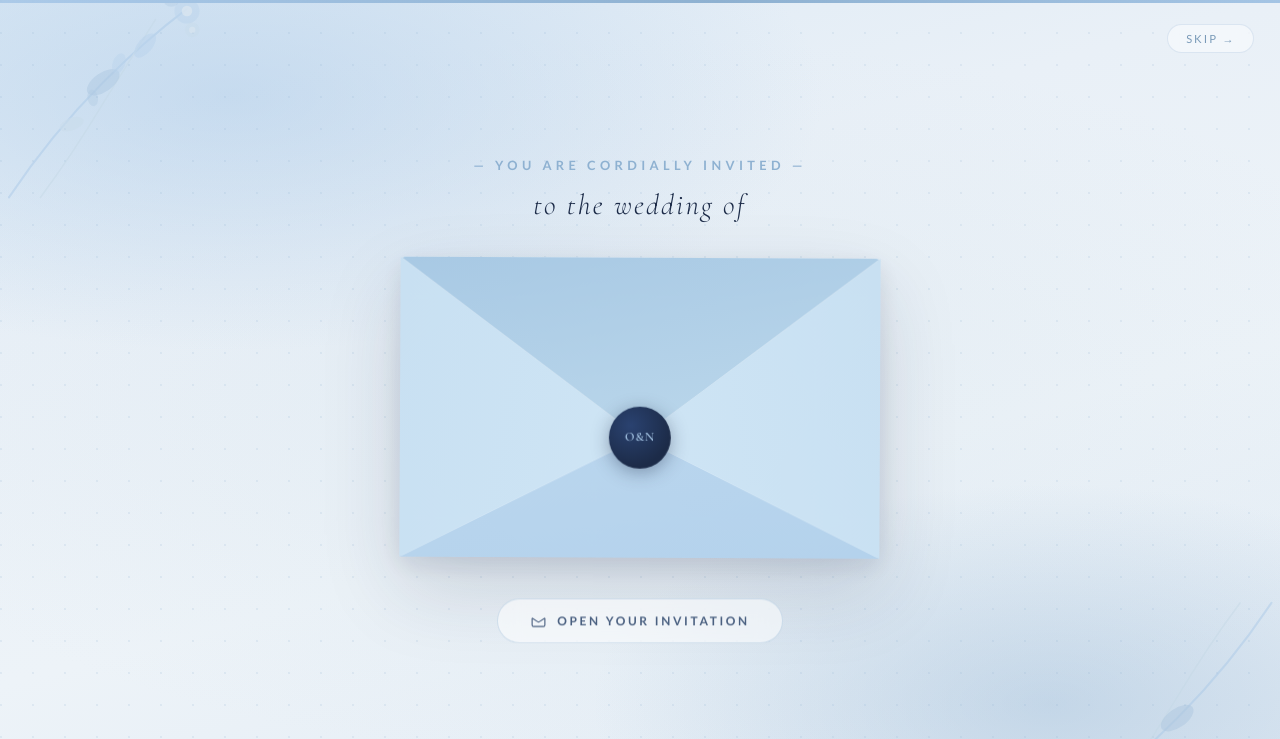
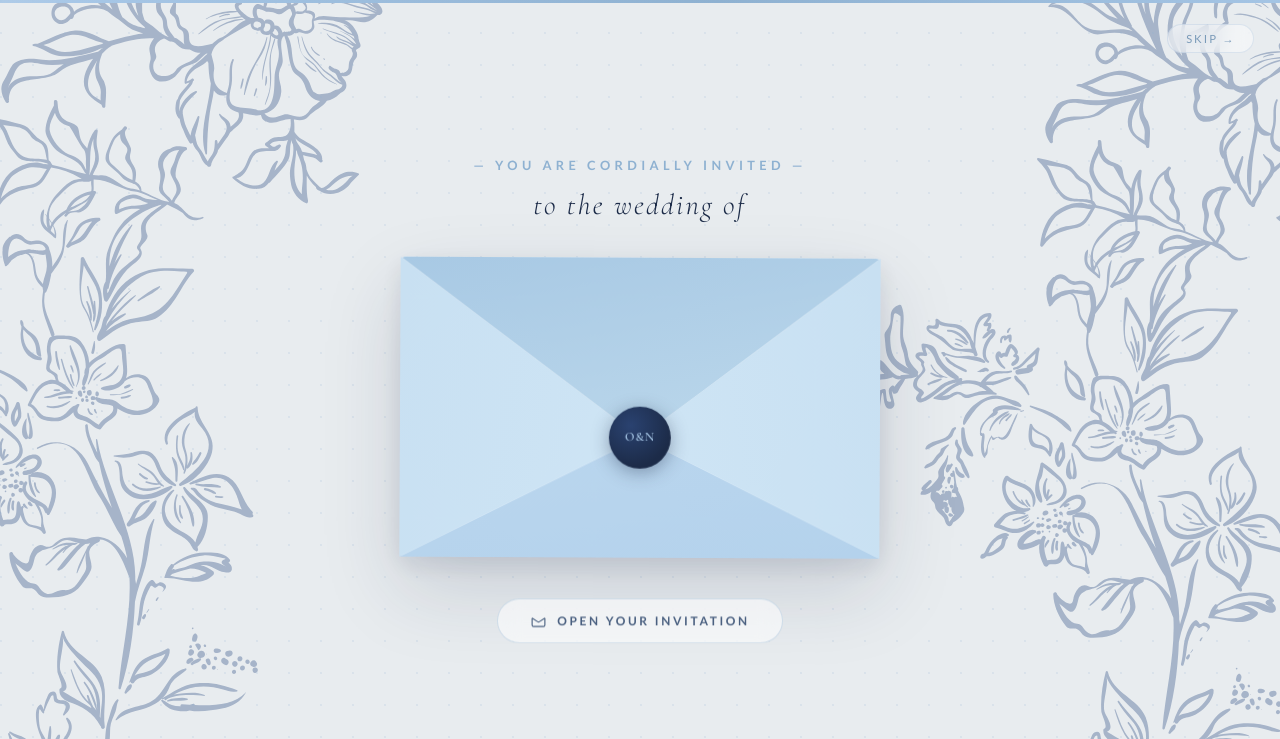
Before and after one commit to MrBtc04/oshie-nunura-wedding, a website: page public/index.html in a window 1280 px wide. Shown: the top 739 px of the page. Drawn offline with nearby package versions, Linux system fonts and the light colour scheme.

Commit message:
Add custom watercolor ribbon background to envelope page

```diff
--- a/public/index.html
+++ b/public/index.html
@@ -41,40 +41,7 @@
     <!-- Skip button -->
     <button class="env-skip" id="env-skip" aria-label="Skip intro and go to RSVP page">Skip →</button>
 
-    <!-- Corner florals (same as hero) -->
-    <div class="env-corner env-corner--tl" aria-hidden="true">
-      <svg viewBox="0 0 220 220" xmlns="http://www.w3.org/2000/svg">
-        <g opacity="0.45">
-          <path d="M20,200 Q60,140 110,90 Q150,50 190,20" stroke="#A7C7E7" stroke-width="2" fill="none" stroke-linecap="round"/>
-          <path d="M50,200 Q80,160 110,110 Q135,70 160,30" stroke="#C4D8E5" stroke-width="1.5" fill="none" stroke-linecap="round"/>
-          <ellipse cx="110" cy="90" rx="18" ry="9" fill="#8EB1D1" opacity="0.55" transform="rotate(-35,110,90)"/>
-          <ellipse cx="150" cy="55" rx="14" ry="7" fill="#A7C7E7" opacity="0.55" transform="rotate(-50,150,55)"/>
-          <ellipse cx="80"  cy="130" rx="12" ry="6" fill="#C4D8E5" opacity="0.65" transform="rotate(-20,80,130)"/>
-          <circle cx="190" cy="22" r="12" fill="#A7C7E7" opacity="0.5"/>
-          <circle cx="190" cy="22" r="5"  fill="#E8ECEF" opacity="0.8"/>
-          <circle cx="175" cy="10" r="8"  fill="#8EB1D1" opacity="0.4"/>
-          <circle cx="175" cy="10" r="3.5" fill="#E8ECEF" opacity="0.7"/>
-          <circle cx="195" cy="40" r="7"  fill="#C4D8E5" opacity="0.6"/>
-          <circle cx="195" cy="40" r="3"  fill="#E8ECEF" opacity="0.7"/>
-          <ellipse cx="125" cy="72"  rx="6" ry="10" fill="#A7C7E7" opacity="0.45" transform="rotate(20,125,72)"/>
-          <ellipse cx="100" cy="105" rx="5" ry="8"  fill="#8EB1D1" opacity="0.4"  transform="rotate(-10,100,105)"/>
-        </g>
-      </svg>
-    </div>
-    <div class="env-corner env-corner--br" aria-hidden="true">
-      <svg viewBox="0 0 220 220" xmlns="http://www.w3.org/2000/svg">
-        <g opacity="0.45" transform="scale(-1,-1) translate(-220,-220)">
-          <path d="M20,200 Q60,140 110,90 Q150,50 190,20" stroke="#A7C7E7" stroke-width="2" fill="none" stroke-linecap="round"/>
-          <path d="M50,200 Q80,160 110,110 Q135,70 160,30" stroke="#C4D8E5" stroke-width="1.5" fill="none" stroke-linecap="round"/>
-          <ellipse cx="110" cy="90" rx="18" ry="9" fill="#8EB1D1" opacity="0.55" transform="rotate(-35,110,90)"/>
-          <ellipse cx="150" cy="55" rx="14" ry="7" fill="#A7C7E7" opacity="0.55" transform="rotate(-50,150,55)"/>
-          <circle cx="190" cy="22" r="12" fill="#A7C7E7" opacity="0.5"/>
-          <circle cx="190" cy="22" r="5"  fill="#E8ECEF" opacity="0.8"/>
-          <circle cx="175" cy="10" r="8"  fill="#8EB1D1" opacity="0.4"/>
-          <circle cx="175" cy="10" r="3.5" fill="#E8ECEF" opacity="0.7"/>
-        </g>
-      </svg>
-    </div>
+
 
     <div class="env-scene">
 
--- a/public/styles.css
+++ b/public/styles.css
@@ -1139,11 +1139,9 @@ input, textarea, button, select { font-family: inherit; font-size: inherit; }
   align-items: center;
   justify-content: center;
   overflow: hidden;
-  background:
-    radial-gradient(ellipse 80% 55% at 18% 12%, rgba(167,199,231,0.48) 0%, transparent 58%),
-    radial-gradient(ellipse 65% 50% at 82% 88%, rgba(142,177,209,0.38) 0%, transparent 55%),
-    radial-gradient(ellipse 100% 70% at 50% 50%, rgba(196,216,229,0.2) 0%, transparent 65%),
-    linear-gradient(165deg, #ddeaf5 0%, #e9f0f7 30%, #edf3f8 60%, #e0eaf4 100%);
+  background: url('images/background/blue_watercolor_ribbons.svg') no-repeat center center;
+  background-size: cover;
+  background-color: var(--platinum);
   /* Dot texture */
   --dot: rgba(142,177,209,0.16);
 }
```
Also changed, not shown: public/images/background/blue_watercolor_ribbons.svg (added).
